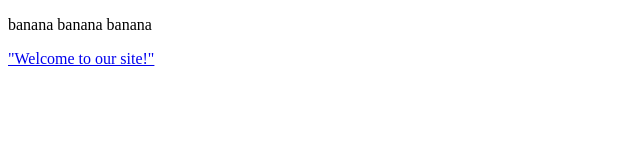
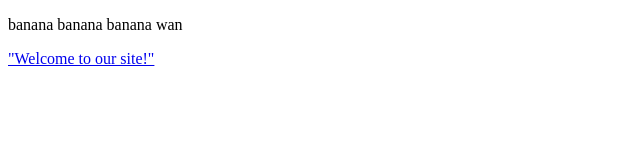
Before and after one commit to Dheinsch21/another, a plain HTML site: page index.html in a window 1280 px wide. Shown: the full height of the page, 0-640 px from the left. Drawn offline with Linux system fonts and the light colour scheme.

Commit message:
index changed

```diff
--- a/index.html
+++ b/index.html
@@ -2,7 +2,7 @@
 
 <html>
 	<head>
-		<p>banana banana banana</p>
+		<p>banana banana banana wan</p>
 		<title>Simple site</title>
 		<meta charset="utf-g" />
 		<meta name="viewport" content="width=device-width, inital-scale=1" />
```
